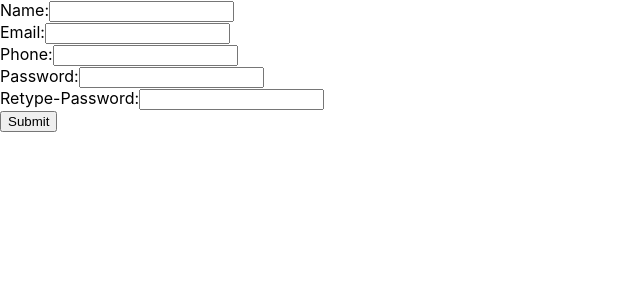
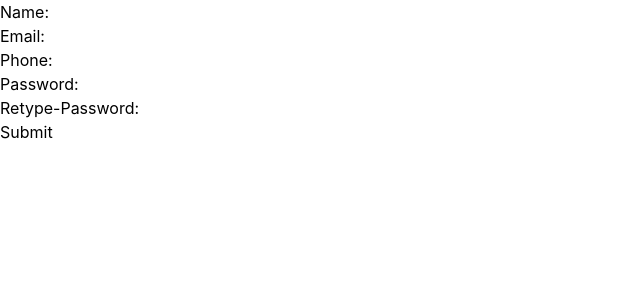
Before and after one commit to Purav2003/Expense-Tracker, a React (Create React App) app: page /signup in a window 1280 px wide. Shown: the top 300 px of the page, without its empty margins (0-640 px from the left). Built offline with nearby package versions, Linux system fonts and the light colour scheme.

Commit message:
Added tailwind

```diff
--- a/src/Pages/Signup.jsx
+++ b/src/Pages/Signup.jsx
@@ -1,4 +1,5 @@
 import axios from "axios"
+
 const Signup = () => {
 
   const handleSubmit = async (e) => {
@@ -6,7 +7,7 @@ const Signup = () => {
     const email = document.querySelector('.email').value
     const password = document.querySelector('.password').value
     const name = document.querySelector('.name').value
-    const phone = document.querySelector('.mobile').value
+    const phone = document.querySelector('.phone').value
     const repassword = document.querySelector('.repassword').value
     const phonearray = Array.from(phone)
     repassword===password && phonearray.length==10?<>
--- a/src/index.css
+++ b/src/index.css
@@ -11,3 +11,7 @@ code {
   font-family: source-code-pro, Menlo, Monaco, Consolas, 'Courier New',
     monospace;
 }
+
+@tailwind base;
+@tailwind components;
+@tailwind utilities;
--- /dev/null
+++ b/tailwind.config.js
@@ -0,0 +1,10 @@
+/** @type {import('tailwindcss').Config} */
+module.exports = {
+  content: [
+    "./src/**/*.{js,jsx,ts,tsx}",
+  ],
+  theme: {
+    extend: {},
+  },
+  plugins: [],
+}
```
